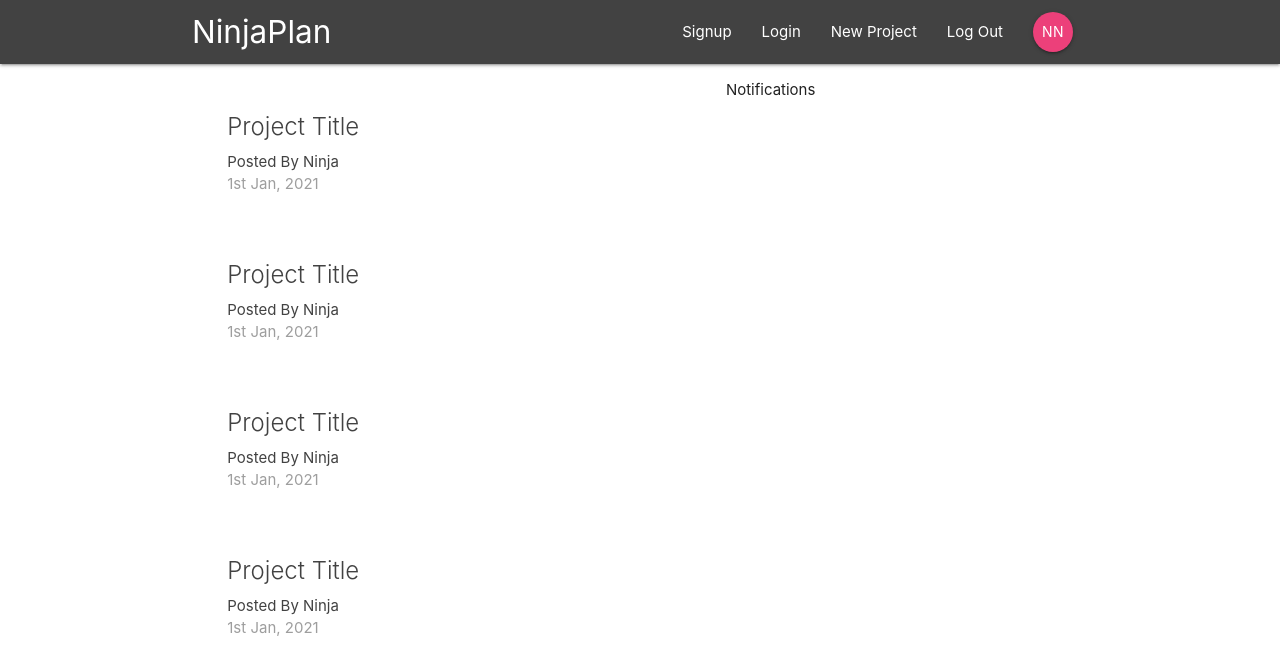
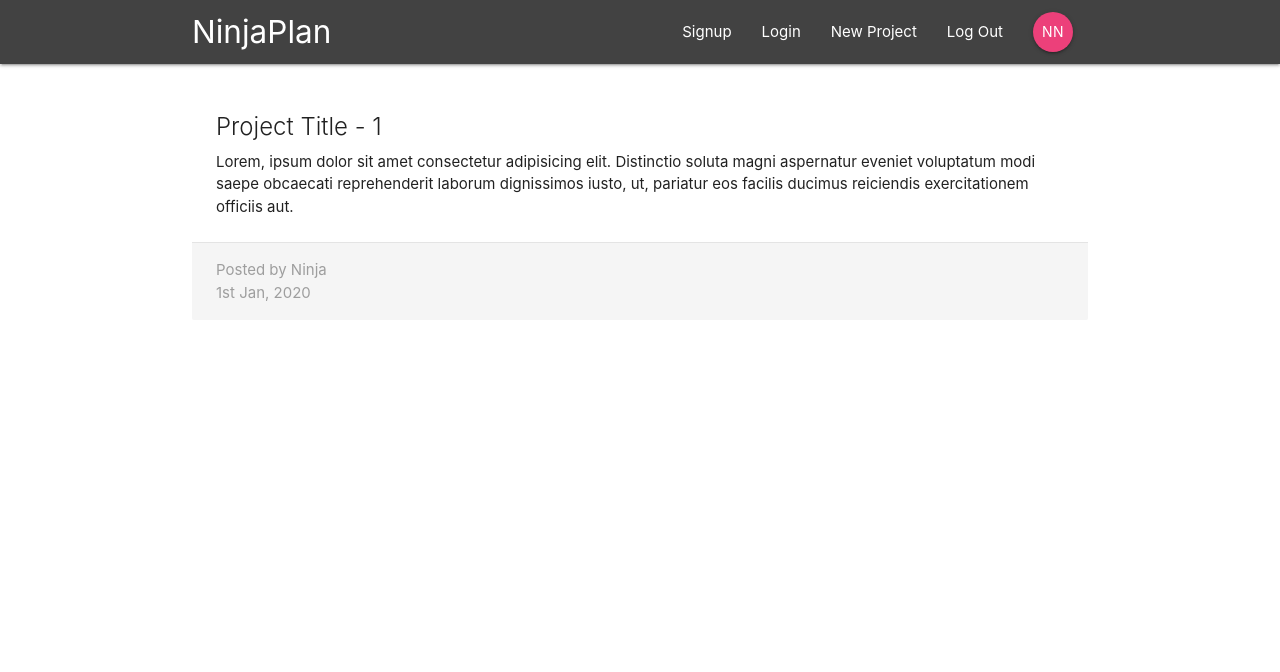
Before and after one commit to mazibinfo/react_redux_firebase_app, a React (Create React App) app: page /project/1 in a window 1280 px wide. Shown: the top 672 px of the page. Built offline with nearby package versions, Linux system fonts and the light colour scheme.

Commit message:
Project Details Component

```diff
--- a/src/App.js
+++ b/src/App.js
@@ -1,7 +1,8 @@
 import React, { Component } from 'react';
 import { BrowserRouter, Switch, Route } from 'react-router-dom';
 import Navbar from './components/layout/Navbar';
-import Dashboard from './components/dashboard/Dashboard'
+import Dashboard from './components/dashboard/Dashboard';
+import ProjectDetails from './components/projects/ProjectDetails';
 
 class App extends Component {
   render() {
@@ -10,7 +11,9 @@
         <div className="App">
           <Navbar />
           <Switch>
-            <Route path='/' component={ Dashboard } />
+            <Route exact path='/' component={Dashboard} />
+            <Route path='/project/:id' component={ProjectDetails} />
+
           </Switch>
         </div>
       </BrowserRouter>
--- a/src/components/projects/ProjectDetails.js
+++ b/src/components/projects/ProjectDetails.js
@@ -0,0 +1,21 @@
+import React from 'react'
+
+const ProjectDetails = (props) => {
+    let id = props.match.params.id;
+    return (
+        <div className="container section project-details">
+            <div className="card z-depth-0">
+                <div className="card-content">
+                    <span className="card-title">Project Title - {id}</span>
+                    <p>Lorem, ipsum dolor sit amet consectetur adipisicing elit. Distinctio soluta magni aspernatur eveniet voluptatum modi saepe obcaecati reprehenderit laborum dignissimos iusto, ut, pariatur eos facilis ducimus reiciendis exercitationem officiis aut.</p>
+                </div>
+                <div className="card-action grey lighten-4 grey-text">
+                    <div>Posted by Ninja</div>
+                    <div>1st Jan, 2020</div>
+                </div>
+            </div>
+        </div>
+    )
+}
+
+export default ProjectDetails
```
